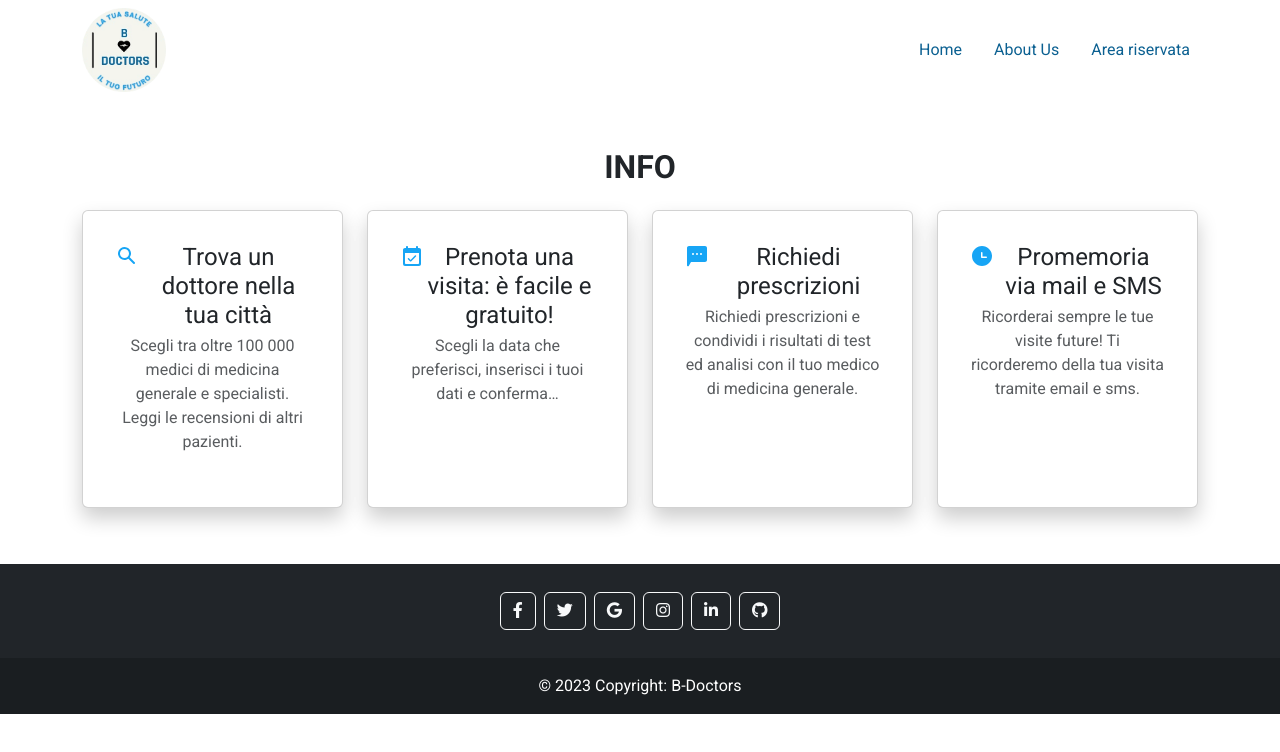
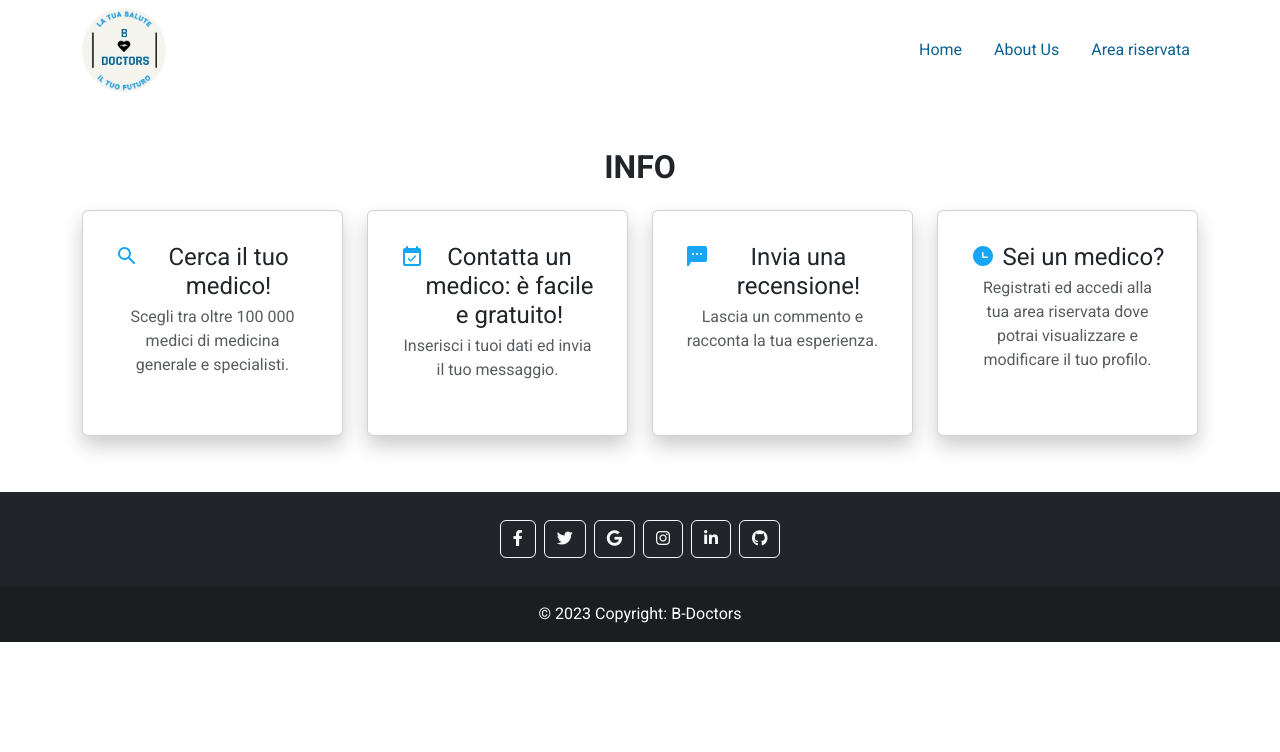
Before and after one commit to Riccardouras/Bdoctors-frontend, a Vue app: page /doctorpage in a window 1280 px wide. Shown: the top 752 px of the page. Built offline with nearby package versions, Linux system fonts and the light colour scheme.

Commit message:
change accordions and faq

```diff
--- a/src/components/AppFooter.vue
+++ b/src/components/AppFooter.vue
@@ -29,14 +29,15 @@ export default {
                                             d="M14 9.5a4.5 4.5 0 1 0-9 0 4.5 4.5 0 0 0 9 0Zm-.665 5.249a6.5 6.5 0 1 1 1.414-1.414l4.958 4.958a1 1 0 0 1-1.414 1.414l-4.958-4.958Z">
                                         </path>
                                     </svg></i>
-                                <h3 class="h4 ml-1 mb-0 mr-1 ps-2 text-center">Trova un dottore nella tua città</h3>
+                                <h3 class="h4 ml-1 mb-0 mr-1 ps-2 text-center">Cerca il tuo medico!
+                                </h3>
                             </div>
                         </div>
                         <div class="media-body">
                             <p class="text-muted mt-1 mb-3 m-0 mb-sm-3 text-center">Scegli tra oltre 100&nbsp;000 medici di
                                 medicina
                                 generale e
-                                specialisti. Leggi le recensioni di altri pazienti.</p>
+                                specialisti.</p>
                         </div>
                     </div>
                 </div>
@@ -54,15 +55,15 @@ export default {
                                         </path>
                                     </svg></i>
 
-                                <h3 class="h4 ml-1 mb-0 mr-1  text-center">Prenota una visita: è facile e gratuito!</h3>
+                                <h3 class="h4 ml-1 mb-0 mr-1  text-center">Contatta un medico: è facile e gratuito!</h3>
                             </div>
                         </div>
                         <div class="media-body">
-                            <p class="text-muted mt-1 mb-3 m-0 mb-sm-3 text-center">Scegli la data che preferisci, inserisci
+                            <p class="text-muted mt-1 mb-3 m-0 mb-sm-3 text-center">Inserisci
                                 i
                                 tuoi
-                                dati e
-                                conferma…
+                                dati ed invia il tuo messaggio.
+
                             </p>
                         </div>
                     </div>
@@ -81,16 +82,13 @@ export default {
                                         </path>
                                     </svg></i>
 
-                                <h3 class="h4 ml-1 mb-0 mr-1 ps-2 text-center">Richiedi prescrizioni</h3>
+                                <h3 class="h4 ml-1 mb-0 mr-1 ps-2 text-center">Invia una recensione!</h3>
                             </div>
                         </div>
 
                         <div class="media-body">
-                            <p class="text-muted mt-1 mb-3 m-0 mb-sm-3 text-center">Richiedi prescrizioni e condividi i
-                                risultati di
-                                test
-                                ed analisi
-                                con il tuo medico di medicina generale.</p>
+                            <p class="text-muted mt-1 mb-3 m-0 mb-sm-3 text-center">Lascia un commento e racconta la tua
+                                esperienza.</p>
                         </div>
                     </div>
                 </div>
@@ -108,16 +106,15 @@ export default {
                                         </path>
                                     </svg></i>
 
-                                <h3 class="h4 ml-1 mb-0 mr-1 ps-2 text-center">Promemoria via mail e SMS</h3>
+                                <h3 class="h4 ml-1 mb-0 mr-1 ps-2 text-center">Sei un medico?</h3>
                             </div>
                         </div>
 
                         <div class="media-body">
-                            <p class="text-muted mt-1 mb-3 m-0 mb-sm-3 text-center">Ricorderai sempre le tue visite future!
-                                Ti
-                                ricorderemo
-                                della tua
-                                visita tramite email e sms.</p>
+                            <p class="text-muted mt-1 mb-3 m-0 mb-sm-3 text-center">
+                                Registrati ed accedi alla tua area riservata dove potrai visualizzare e modificare il tuo
+                                profilo.
+                            </p>
                         </div>
                     </div>
                 </div>
--- a/src/components/HomePage.vue
+++ b/src/components/HomePage.vue
@@ -121,8 +121,8 @@ export default {
             v-for="doctor in store.sponsoredDoctors" :key="doctor.id">
             <div class="card cardPremium">
               <router-link :to="`/doctorpage/${doctor.id}`">
-                <img class="card-img-top heading mb-2 rounded-2" style="height: 200px; object-fit: contain;" :src="doctor.image"
-                  :alt="doctor.name">
+                <img class="card-img-top heading mb-2 rounded-2" style="height: 200px; object-fit: contain;"
+                  :src="doctor.image" :alt="doctor.name">
               </router-link>
               <div class="content">
                 <h5 class="card-title"><router-link :to="`/doctorpage/${doctor.id}`">{{ doctor.name }}</router-link></h5>
@@ -155,9 +155,10 @@ export default {
             </h2>
             <div id="collapseOne" class="accordion-collapse collapse" data-bs-parent="#accordionExample">
               <div class="accordion-body">
-                Puoi prenotare una visita con un dottore utilizzando il nostro sistema di prenotazione online o chiamando
-                il nostro numero di telefono. Basta selezionare il dottore che desideri visitare e scegliere una data e un
-                orario disponibili.
+                Puoi prenotare una visita con un dottore contattandolo attraverso la sezione messaggi nella pagina
+                dedicata, oppure attraverso
+                il nostro numero di telefono. Basta selezionare il dottore che desideri contattare per visualizzarne i
+                dettagli.
               </div>
             </div>
           </div>
```
